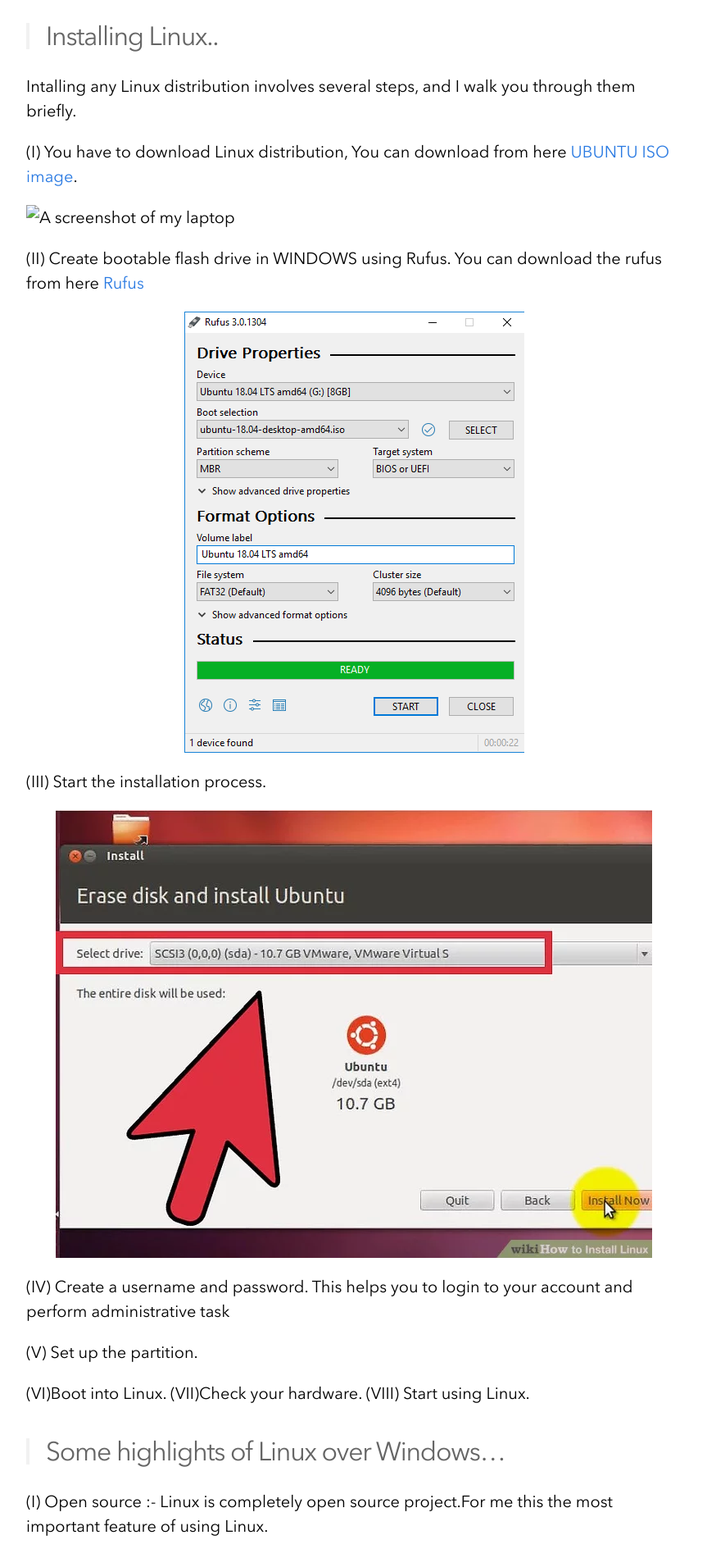
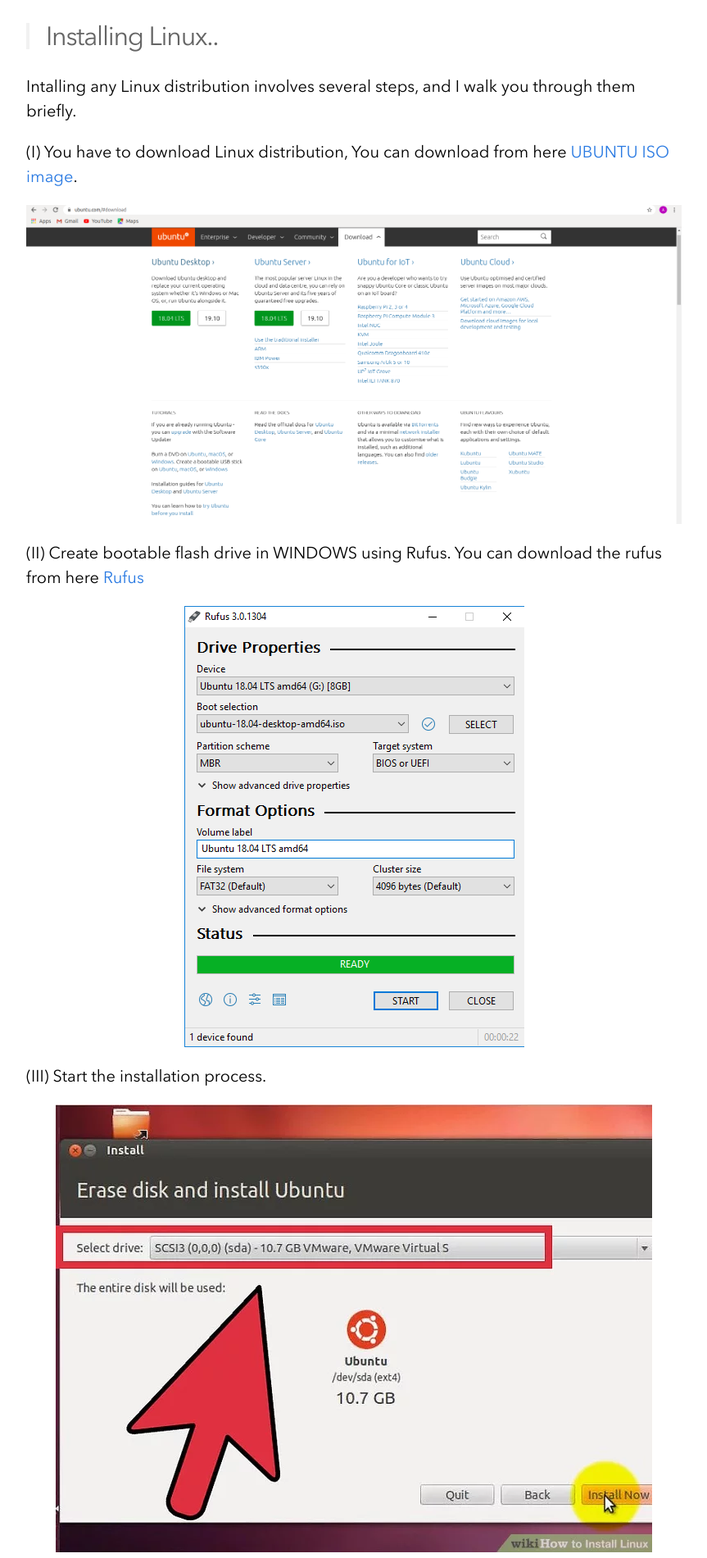
Before and after one commit to 49ku5h/MY-WEBSITE, a Jekyll site: the page built from _posts/2020-01-10-Getting-Started-With-Linux.md, in a window 1280 px wide. Shown: the part 1021-2921 px from the top of the page at 82% size, without its empty margins (208-1071 px from the left). Built offline with Jekyll 4.4.1, drawn with Linux system fonts in a browser that asks for light colours; nearby versions of some CDN libraries; comment, search, counter and statistics services are not loaded.

Commit message:
Update 2020-01-10-Getting-Started-With-Linux.md

```diff
--- a/_posts/2020-01-10-Getting-Started-With-Linux.md
+++ b/_posts/2020-01-10-Getting-Started-With-Linux.md
@@ -21,7 +21,7 @@
 
 (I)  You have to download Linux distribution, You can download from here [UBUNTU ISO image](https://ubuntu.com/#download).
 
-![A screenshot of my laptop](/assets/images/Screenshot from 2020-01-10 20-26-16.png)
+![A screenshot of my laptop](/assets/images/Shifting-to-Ubuntu/Screenshot from 2020-01-10 20-26-16.png)
 
 (II) Create bootable flash drive in WINDOWS using Rufus. You can download the rufus from here [Rufus](https://rufus.ie/)
 
```
